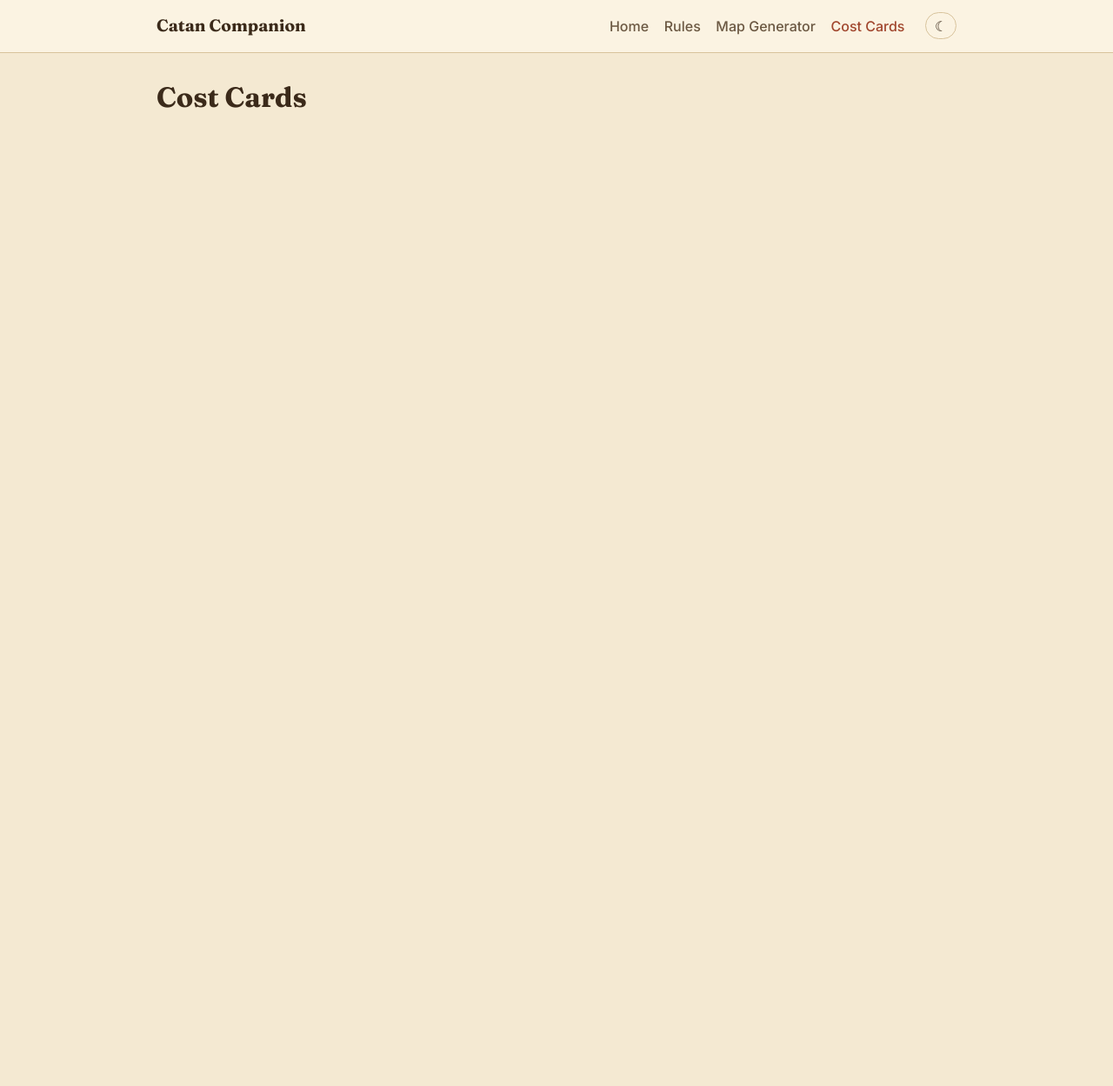
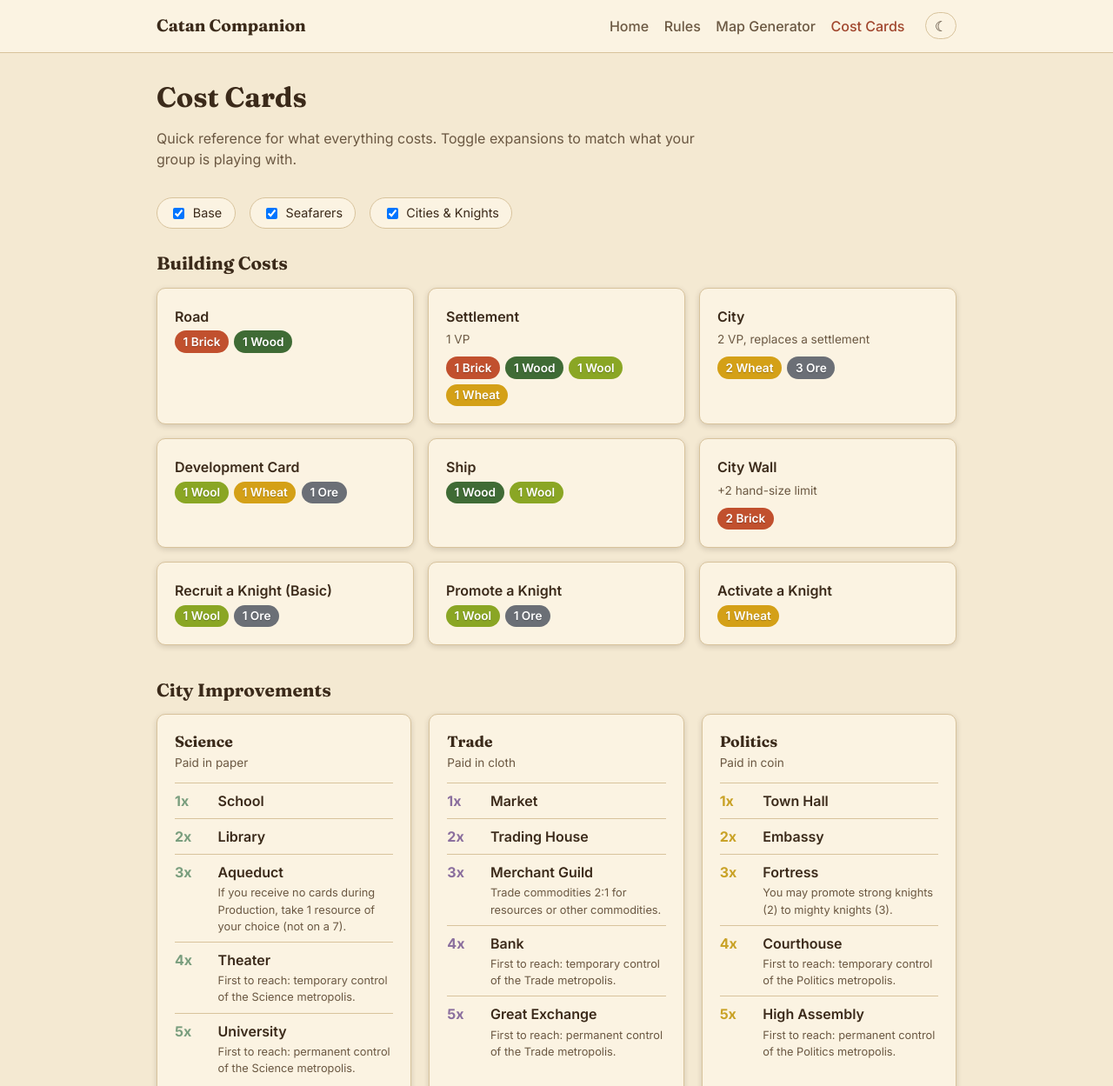
Before and after one commit to ShounakDeshmukh/CatanCompanion, a website built with Vite: page cost-cards.html in a window 1280 px wide. Shown: the top 1249 px of the page at 87% size. Before the commit the page ends 800 px from the top, so only its background shows below. Built offline with nearby package versions, Linux system fonts and the light colour scheme.

Commit message:
Add cost cards page with per-expansion toggles
Building costs (road/settlement/city/dev card, Seafarers ship,
Cities & Knights city wall/knights) and the three C&K city
improvement tracks, each independently toggleable by expansion so a
group only sees costs relevant to what they're playing. Figures
verified against the Base, Seafarers, and Cities & Knights rulebooks
in Rules/.

```diff
--- a/cost-cards.html
+++ b/cost-cards.html
@@ -11,7 +11,18 @@
     <main class="container">
       <header style="padding: 2rem 0 1rem">
         <h1>Cost Cards</h1>
+        <p style="color: var(--color-text-muted); max-width: 40em">
+          Quick reference for what everything costs. Toggle expansions to match what your
+          group is playing with.
+        </p>
       </header>
+
+      <form class="expansion-toggles" id="expansion-toggles">
+        <label><input type="checkbox" value="base" checked /> Base</label>
+        <label><input type="checkbox" value="seafarers" checked /> Seafarers</label>
+        <label><input type="checkbox" value="citiesKnights" checked /> Cities &amp; Knights</label>
+      </form>
+
       <div id="cost-cards-root"></div>
     </main>
     <script type="module" src="/src/pages/costCards.ts"></script>
--- /dev/null
+++ b/src/data/costs.ts
@@ -0,0 +1,116 @@
+export type Expansion = "base" | "seafarers" | "citiesKnights";
+
+export interface ResourceCost {
+  brick?: number;
+  wood?: number;
+  wool?: number;
+  wheat?: number;
+  ore?: number;
+}
+
+export interface BuildingCost {
+  id: string;
+  label: string;
+  expansion: Expansion;
+  cost: ResourceCost;
+  note?: string;
+}
+
+// Verified against Rules/Catan Base 3_4.pdf, Catan Seafarers 3_4.pdf, and
+// Catan Cities and Knights 3_4.pdf.
+export const BUILDING_COSTS: BuildingCost[] = [
+  { id: "road", label: "Road", expansion: "base", cost: { brick: 1, wood: 1 } },
+  {
+    id: "settlement",
+    label: "Settlement",
+    expansion: "base",
+    cost: { brick: 1, wood: 1, wool: 1, wheat: 1 },
+    note: "1 VP",
+  },
+  { id: "city", label: "City", expansion: "base", cost: { wheat: 2, ore: 3 }, note: "2 VP, replaces a settlement" },
+  { id: "dev-card", label: "Development Card", expansion: "base", cost: { wool: 1, wheat: 1, ore: 1 } },
+  { id: "ship", label: "Ship", expansion: "seafarers", cost: { wood: 1, wool: 1 } },
+  { id: "city-wall", label: "City Wall", expansion: "citiesKnights", cost: { brick: 2 }, note: "+2 hand-size limit" },
+  {
+    id: "knight-recruit",
+    label: "Recruit a Knight (Basic)",
+    expansion: "citiesKnights",
+    cost: { wool: 1, ore: 1 },
+  },
+  {
+    id: "knight-promote",
+    label: "Promote a Knight",
+    expansion: "citiesKnights",
+    cost: { wool: 1, ore: 1 },
+  },
+  {
+    id: "knight-activate",
+    label: "Activate a Knight",
+    expansion: "citiesKnights",
+    cost: { wheat: 1 },
+  },
+];
+
+export type Commodity = "paper" | "cloth" | "coin";
+
+export interface ImprovementLevel {
+  level: 1 | 2 | 3 | 4 | 5;
+  name: string;
+  /** Commodities of this track's type required to reach this level (cumulative cost = level number). */
+  cost: number;
+  ability?: string;
+}
+
+export interface ImprovementTrack {
+  id: string;
+  name: string;
+  commodity: Commodity;
+  levels: ImprovementLevel[];
+}
+
+// Each level N costs N commodities of the track's type. Reaching level 4 grants temporary
+// metropolis control (first player only); level 5 grants it permanently. Verified against
+// Rules/Catan Cities and Knights 3_4.pdf.
+export const IMPROVEMENT_TRACKS: ImprovementTrack[] = [
+  {
+    id: "science",
+    name: "Science",
+    commodity: "paper",
+    levels: [
+      { level: 1, name: "School", cost: 1 },
+      { level: 2, name: "Library", cost: 2 },
+      {
+        level: 3,
+        name: "Aqueduct",
+        cost: 3,
+        ability: "If you receive no cards during Production, take 1 resource of your choice (not on a 7).",
+      },
+      { level: 4, name: "Theater", cost: 4, ability: "First to reach: temporary control of the Science metropolis." },
+      { level: 5, name: "University", cost: 5, ability: "First to reach: permanent control of the Science metropolis." },
+    ],
+  },
+  {
+    id: "trade",
+    name: "Trade",
+    commodity: "cloth",
+    levels: [
+      { level: 1, name: "Market", cost: 1 },
+      { level: 2, name: "Trading House", cost: 2 },
+      { level: 3, name: "Merchant Guild", cost: 3, ability: "Trade commodities 2:1 for resources or other commodities." },
+      { level: 4, name: "Bank", cost: 4, ability: "First to reach: temporary control of the Trade metropolis." },
+      { level: 5, name: "Great Exchange", cost: 5, ability: "First to reach: permanent control of the Trade metropolis." },
+    ],
+  },
+  {
+    id: "politics",
+    name: "Politics",
+    commodity: "coin",
+    levels: [
+      { level: 1, name: "Town Hall", cost: 1 },
+      { level: 2, name: "Embassy", cost: 2 },
+      { level: 3, name: "Fortress", cost: 3, ability: "You may promote strong knights (2) to mighty knights (3)." },
+      { level: 4, name: "Courthouse", cost: 4, ability: "First to reach: temporary control of the Politics metropolis." },
+      { level: 5, name: "High Assembly", cost: 5, ability: "First to reach: permanent control of the Politics metropolis." },
+    ],
+  },
+];
--- a/src/pages/costCards.ts
+++ b/src/pages/costCards.ts
@@ -1,4 +1,117 @@
 import "../styles/theme.css";
+import "../styles/costCards.css";
 import { renderNav } from "../lib/nav";
+import { BUILDING_COSTS, IMPROVEMENT_TRACKS, type Expansion, type ResourceCost } from "../data/costs";
 
 renderNav("cost-cards");
+
+const RESOURCE_LABEL: Record<keyof ResourceCost, string> = {
+  brick: "Brick",
+  wood: "Wood",
+  wool: "Wool",
+  wheat: "Wheat",
+  ore: "Ore",
+};
+
+const RESOURCE_COLOR_VAR: Record<keyof ResourceCost, string> = {
+  brick: "--color-brick",
+  wood: "--color-wood",
+  wool: "--color-wool",
+  wheat: "--color-wheat",
+  ore: "--color-ore",
+};
+
+const TRACK_COLOR_VAR: Record<string, string> = {
+  science: "--color-paper",
+  trade: "--color-cloth",
+  politics: "--color-coin",
+};
+
+const toggles = document.getElementById("expansion-toggles") as HTMLFormElement;
+const root = document.getElementById("cost-cards-root") as HTMLElement;
+
+function activeExpansions(): Set<Expansion> {
+  const checked = toggles.querySelectorAll<HTMLInputElement>("input:checked");
+  return new Set(Array.from(checked).map((input) => input.value as Expansion));
+}
+
+function buildPipRow(cost: ResourceCost): HTMLElement {
+  const row = document.createElement("div");
+  row.className = "pip-row";
+  for (const [resource, amount] of Object.entries(cost) as [keyof ResourceCost, number][]) {
+    const pip = document.createElement("span");
+    pip.className = "pip";
+    pip.style.setProperty("--pip-color", `var(${RESOURCE_COLOR_VAR[resource]})`);
+    pip.textContent = `${amount} ${RESOURCE_LABEL[resource]}`;
+    row.appendChild(pip);
+  }
+  return row;
+}
+
+function render(): void {
+  const active = activeExpansions();
+  root.innerHTML = "";
+
+  const buildingSection = document.createElement("section");
+  buildingSection.className = "cost-section";
+  buildingSection.innerHTML = "<h2>Building Costs</h2>";
+  const grid = document.createElement("div");
+  grid.className = "cost-grid";
+
+  for (const item of BUILDING_COSTS) {
+    if (!active.has(item.expansion)) continue;
+    const card = document.createElement("div");
+    card.className = "card";
+    card.innerHTML = `
+      <div class="cost-card__label">${item.label}</div>
+      ${item.note ? `<div class="cost-card__note">${item.note}</div>` : ""}
+    `;
+    card.appendChild(buildPipRow(item.cost));
+    grid.appendChild(card);
+  }
+  buildingSection.appendChild(grid);
+  root.appendChild(buildingSection);
+
+  if (active.has("citiesKnights")) {
+    const trackSection = document.createElement("section");
+    trackSection.className = "cost-section";
+    trackSection.innerHTML = "<h2>City Improvements</h2>";
+    const tracks = document.createElement("div");
+    tracks.className = "improvement-tracks";
+
+    for (const track of IMPROVEMENT_TRACKS) {
+      const trackEl = document.createElement("div");
+      trackEl.className = "improvement-track card";
+      trackEl.style.setProperty("--track-color", `var(${TRACK_COLOR_VAR[track.id]})`);
+      trackEl.innerHTML = `
+        <h3>${track.name}</h3>
+        <div class="improvement-track__commodity">Paid in ${track.commodity}</div>
+        ${track.levels
+          .map(
+            (lvl) => `
+          <div class="improvement-level">
+            <span class="improvement-level__cost">${lvl.cost}x</span>
+            <span>
+              <span class="improvement-level__name">${lvl.name}</span>
+              ${lvl.ability ? `<span class="improvement-level__ability">${lvl.ability}</span>` : ""}
+            </span>
+          </div>`
+          )
+          .join("")}
+      `;
+      tracks.appendChild(trackEl);
+    }
+    trackSection.appendChild(tracks);
+    root.appendChild(trackSection);
+  }
+
+  if (root.children.length === 0 || grid.children.length === 0) {
+    const empty = document.createElement("p");
+    empty.className = "card";
+    empty.textContent = "Select at least one expansion above to see its costs.";
+    root.prepend(empty);
+  }
+}
+
+toggles.addEventListener("change", render);
+render();
--- /dev/null
+++ b/src/styles/costCards.css
@@ -0,0 +1,110 @@
+.expansion-toggles {
+  display: flex;
+  gap: 1rem;
+  flex-wrap: wrap;
+  margin-bottom: 1.75rem;
+}
+
+.expansion-toggles label {
+  display: flex;
+  align-items: center;
+  gap: 0.4rem;
+  background: var(--color-bg-raised);
+  border: 1px solid var(--color-border);
+  border-radius: 999px;
+  padding: 0.4rem 0.9rem;
+  font-size: 0.9rem;
+  cursor: pointer;
+}
+
+.cost-section {
+  margin-bottom: 2.5rem;
+}
+
+.cost-section h2 {
+  font-size: 1.3rem;
+  margin-bottom: 0.9rem;
+}
+
+.cost-grid {
+  display: grid;
+  grid-template-columns: repeat(auto-fill, minmax(220px, 1fr));
+  gap: 1rem;
+}
+
+.cost-card__label {
+  font-weight: 600;
+  margin-bottom: 0.3rem;
+}
+
+.cost-card__note {
+  color: var(--color-text-muted);
+  font-size: 0.85rem;
+  margin-bottom: 0.6rem;
+}
+
+.pip-row {
+  display: flex;
+  gap: 0.4rem;
+  flex-wrap: wrap;
+}
+
+.pip {
+  display: inline-flex;
+  align-items: center;
+  gap: 0.3rem;
+  background: var(--pip-color);
+  color: #fff;
+  border-radius: 999px;
+  padding: 0.15rem 0.6rem;
+  font-size: 0.85rem;
+  font-weight: 600;
+  text-shadow: 0 1px 1px rgba(0, 0, 0, 0.25);
+}
+
+.improvement-tracks {
+  display: grid;
+  grid-template-columns: repeat(auto-fit, minmax(240px, 1fr));
+  gap: 1.25rem;
+}
+
+.improvement-track h3 {
+  font-size: 1.1rem;
+  margin-bottom: 0.2rem;
+}
+
+.improvement-track__commodity {
+  color: var(--color-text-muted);
+  font-size: 0.85rem;
+  margin-bottom: 0.8rem;
+}
+
+.improvement-level {
+  display: flex;
+  gap: 0.6rem;
+  padding: 0.5rem 0;
+  border-top: 1px solid var(--color-border);
+  align-items: baseline;
+}
+
+.improvement-level:first-of-type {
+  border-top: none;
+}
+
+.improvement-level__cost {
+  flex-shrink: 0;
+  font-weight: 700;
+  color: var(--track-color);
+  min-width: 2.5em;
+}
+
+.improvement-level__name {
+  font-weight: 600;
+}
+
+.improvement-level__ability {
+  display: block;
+  color: var(--color-text-muted);
+  font-size: 0.8rem;
+  margin-top: 0.15rem;
+}
--- a/src/styles/theme.css
+++ b/src/styles/theme.css
@@ -18,6 +18,9 @@
   --color-desert: #dcb877;
   --color-gold: #e0a83e;
   --color-fog: #a9a08d;
+  --color-paper: #7a9e7e;
+  --color-cloth: #8b6f9e;
+  --color-coin: #c9a227;
 
   --font-heading: "Fraunces", Georgia, "Times New Roman", serif;
   --font-body: "Inter", system-ui, -apple-system, "Segoe UI", sans-serif;
```
